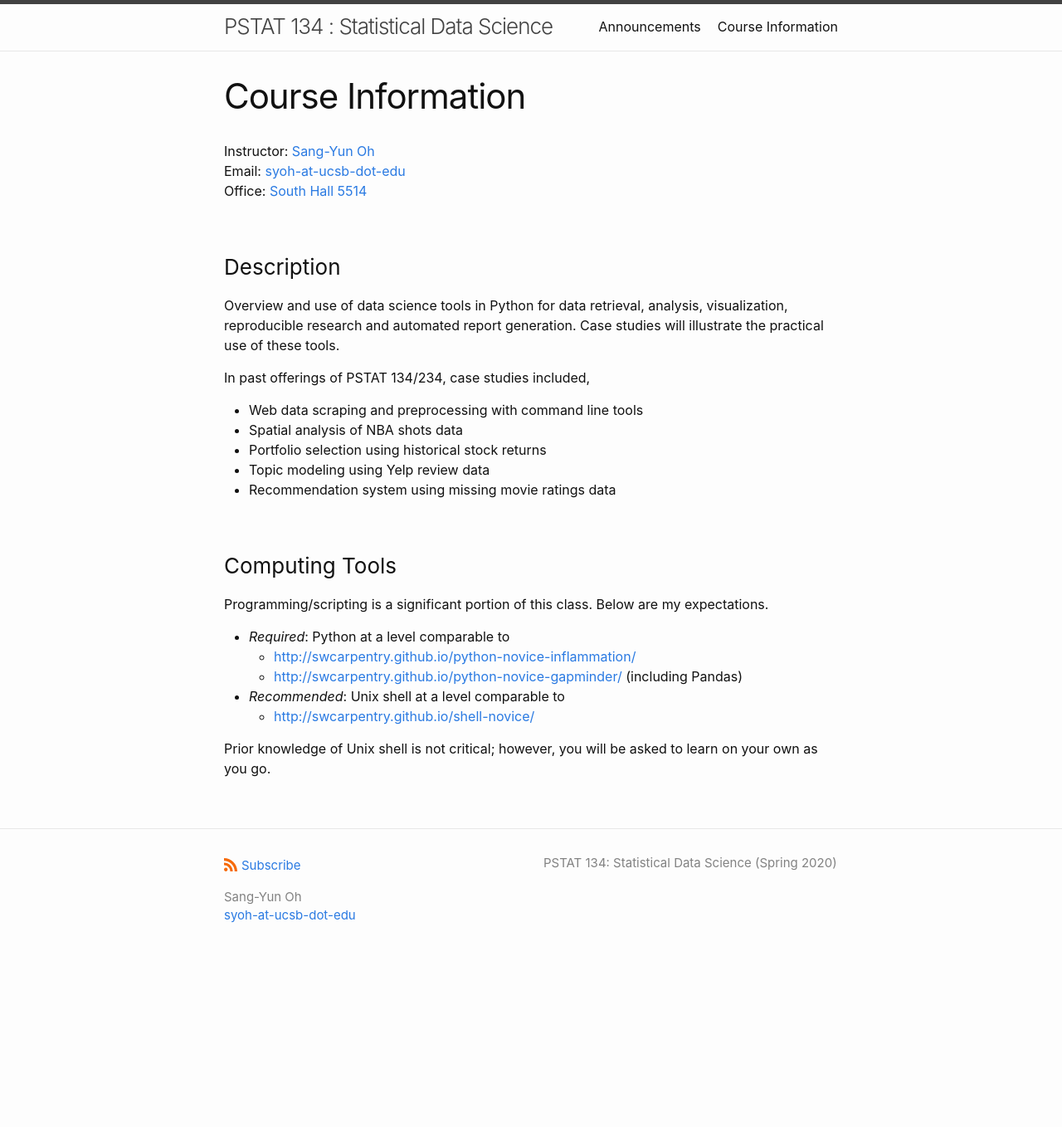
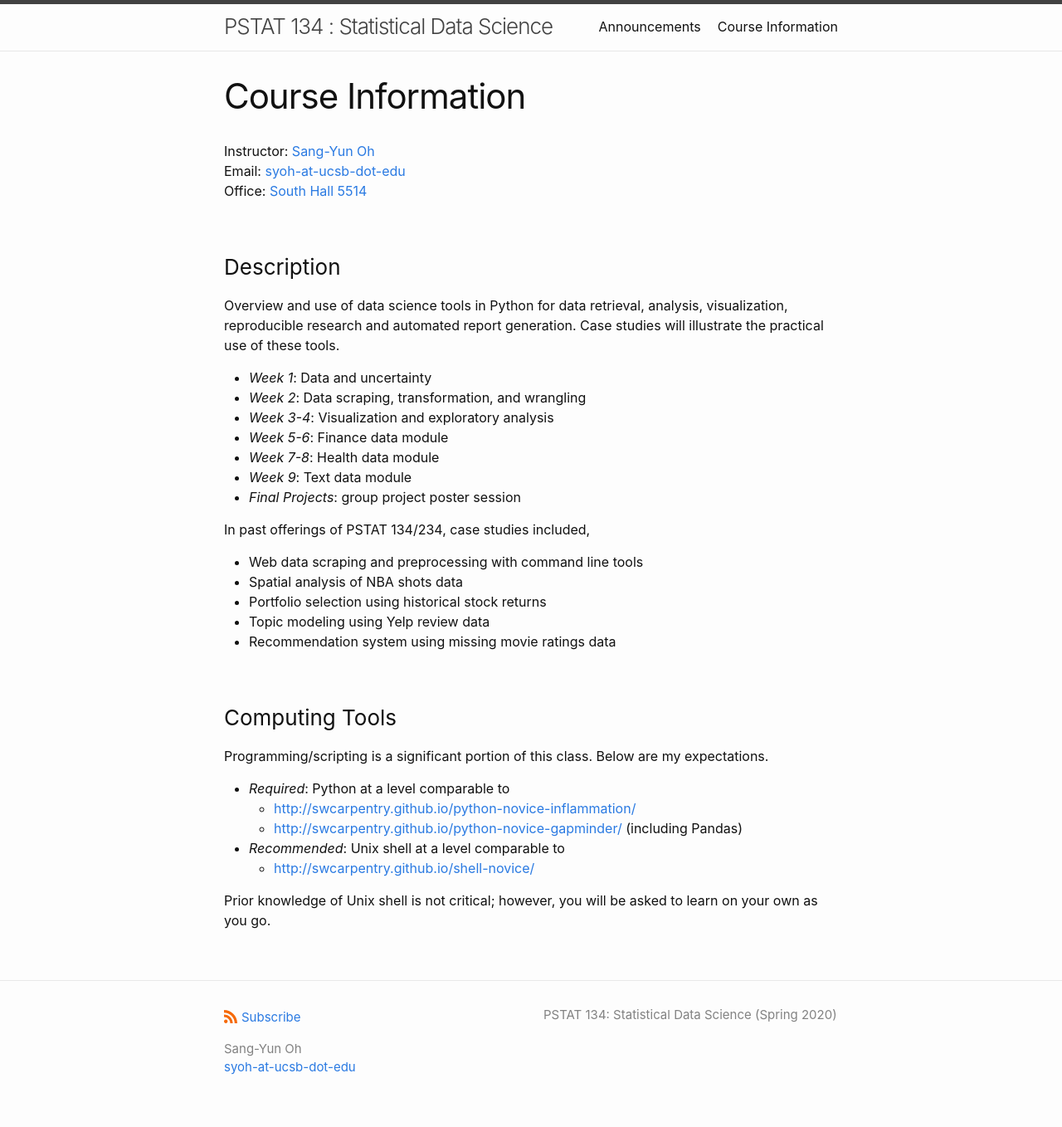
Before and after one commit to Harrychih/Spring2020, a Jekyll site: the page built from docs/course-information.md, in a window 1280 px wide. Shown: the whole page at 83% size. Built offline with Jekyll 4.4.1, drawn with Linux system fonts in a browser that asks for light colours; before the commit the page ends 1175 px from its top, so only the background shows below that.

Commit message:
update weekly outline

```diff
--- a/docs/course-information.md
+++ b/docs/course-information.md
@@ -10,6 +10,14 @@ Office: [South Hall 5514](https://goo.gl/maps/SDW89NgcescwJi1VA)
 ### Description
 
 Overview and use of data science tools in Python for data retrieval, analysis, visualization, reproducible research and automated report generation. Case studies will illustrate the practical use of these tools.
+
+* *Week 1*: Data and uncertainty
+* *Week 2*: Data scraping, transformation, and wrangling
+* *Week 3-4*: Visualization and exploratory analysis
+* *Week 5-6*: Finance data module
+* *Week 7-8*: Health data module
+* *Week 9*: Text data module
+* *Final Projects*: group project poster session
 
 In past offerings of PSTAT 134/234, case studies included,
 
```
